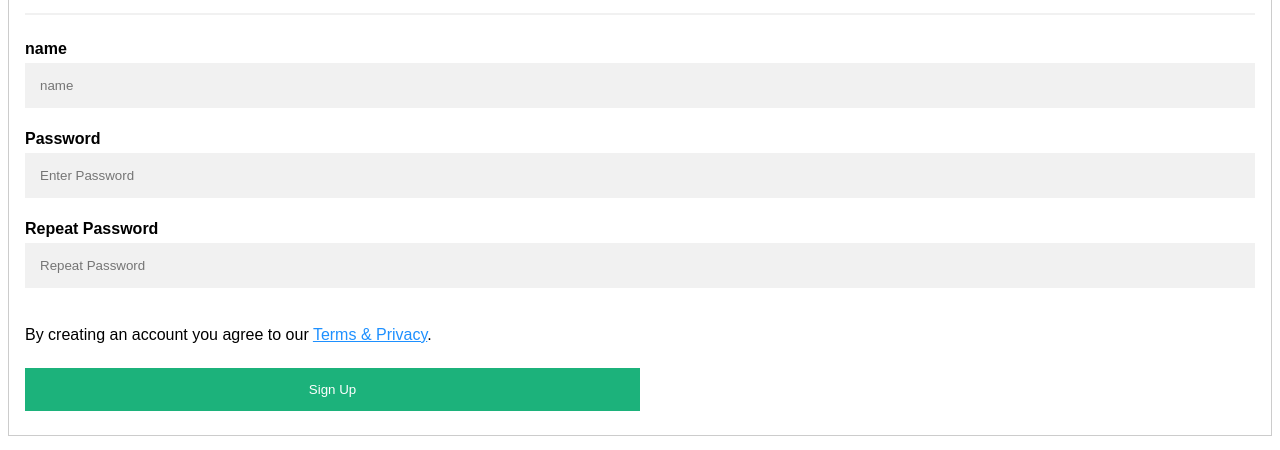
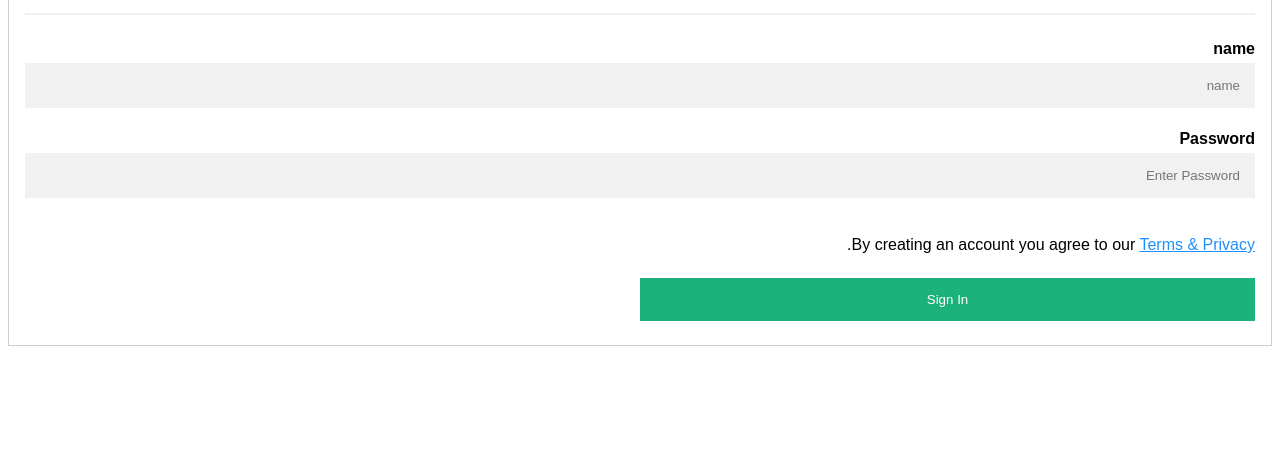
Before and after one commit to yaghoobiii/student_courses, a website: page swagger_client/index.html in a window 1280 px wide. Shown: the part 126-576 px from the top of the page. Drawn offline with Linux system fonts and the light colour scheme.

Commit message:
2023.04.24 - 3 (index.html)

```diff
--- a/swagger_client/index.html
+++ b/swagger_client/index.html
@@ -1,6 +1,8 @@
 
 <!DOCTYPE html>
 <html>
+<html dir = "rtl" lang="fa">
+<meta charset="UTF-8">
 <style>
 body {font-family: Arial, Helvetica, sans-serif;}
 * {box-sizing: border-box}
@@ -33,7 +35,7 @@ button {
   margin: 8px 0;
   border: none;
   cursor: pointer;
-  width: 100%;
+  width: 50%;
   opacity: 0.9;
 }
 
@@ -46,7 +48,7 @@ button:hover {
 
 /* Float cancel and signup buttons and add an equal width */
  .signInbtn {
-  float: left;
+  float: right;
   width: 50%;
 }
 
@@ -65,7 +67,7 @@ button:hover {
 /* Change styles for cancel button and signup button on extra small screens */
 @media screen and (max-width: 300px) {
   .signInbtn {
-     width: 100%;
+     width: 50%;
   }
 }
 </style>
@@ -83,18 +85,18 @@ button:hover {
     <label for="psw"><b>Password</b></label>
     <input type="password" placeholder="Enter Password" name="psw" required>
 
-    <label for="psw-repeat"><b>Repeat Password</b></label>
-    <input type="password" placeholder="Repeat Password" name="psw-repeat" required>
+
 
 
     <p>By creating an account you agree to our <a href="#" style="color:dodgerblue">Terms & Privacy</a>.</p>
 
     <div class="clearfix">
 
-      <button type="submit" class="signInbtn">Sign Up</button>
+      <button type="submit" class="signInbtn">Sign In</button>
     </div>
   </div>
 </form>
 
 </body>
 </html>
+</html>
```
